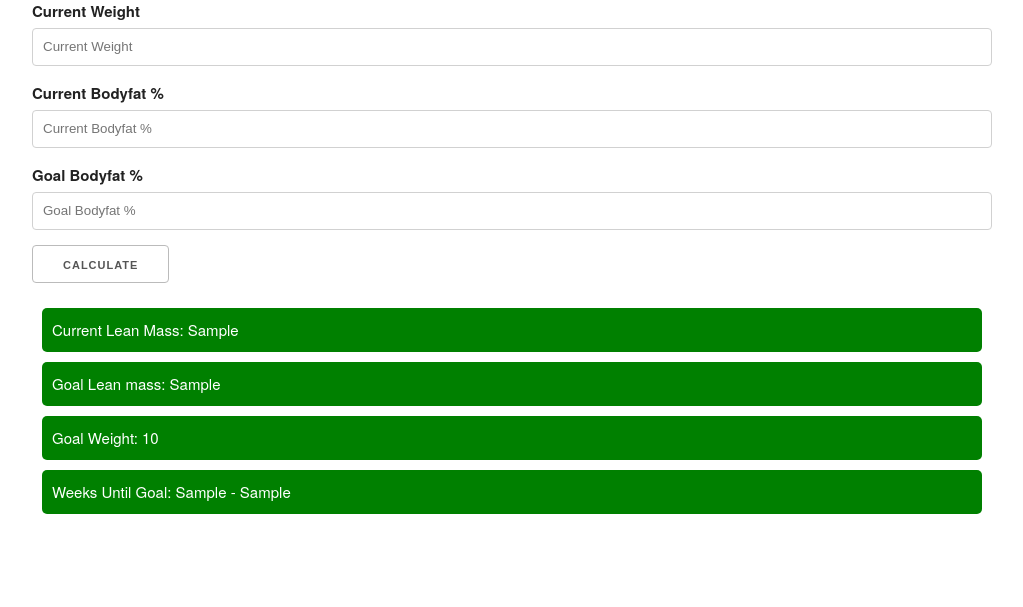
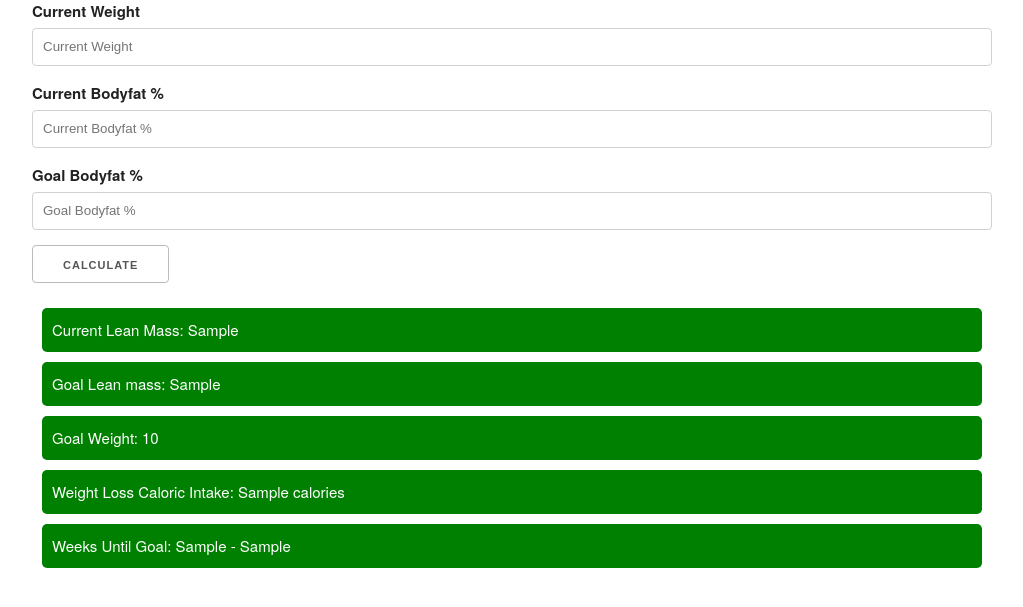
Before and after one commit to derekjiang917/weight-loss-calculator, a Flask app: template templates/index.html in a window 1280 px wide. Shown: the part 76-683 px from the top of the page, without its empty margins (128-1151 px from the left). Run offline with Flask 2, Linux system fonts and the light colour scheme; the template is opened without the code that fills it: most values are stand-ins (such as "Sample title", 1, 10 or a date in 2020).

Commit message:
added suggested calories

```diff
--- a/app.py
+++ b/app.py
@@ -26,10 +26,12 @@ def send():
             fast_rate = weight*.01
             slow_tt6 = math.ceil((weight-goal_weight)/slow_rate)
             fast_tt6 = math.ceil((weight-goal_weight)/fast_rate)
+            calories = int(weight*12)
             clean_mass = round(clean_mass, 2)
             glean_mass = round(glean_mass, 2)
             goal_weight = round(goal_weight, 2)
-            return render_template('index.html', clean_mass = clean_mass, glean_mass = glean_mass, goal_weight = goal_weight, slow_tt6 = slow_tt6, fast_tt6 = fast_tt6)
+            return render_template('index.html', clean_mass = clean_mass, glean_mass = glean_mass, goal_weight = goal_weight,
+            slow_tt6 = slow_tt6, fast_tt6 = fast_tt6, calories = calories)
         else:
             return 'Error: one or more inputs was not a number'
 
--- a/templates/index.html
+++ b/templates/index.html
@@ -45,6 +45,9 @@
                 Goal Weight: {{goal_weight}}
             </div>
             <div class="alert">
+                Weight Loss Caloric Intake: {{calories}}
+            </div>
+            <div class="alert">
                 Weeks Until Goal: {{fast_tt6}} - {{slow_tt6}}
             </div>
         </form>
```
